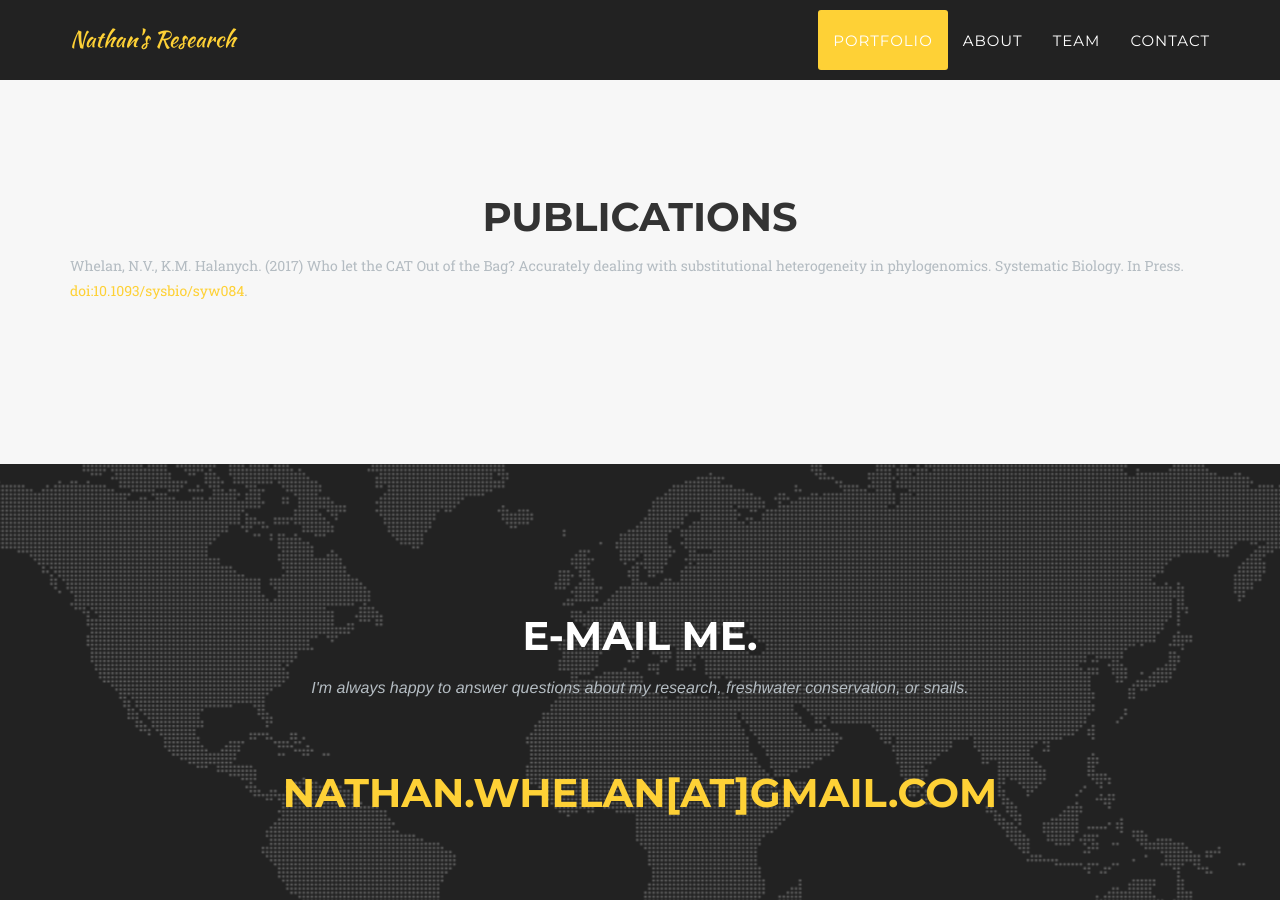
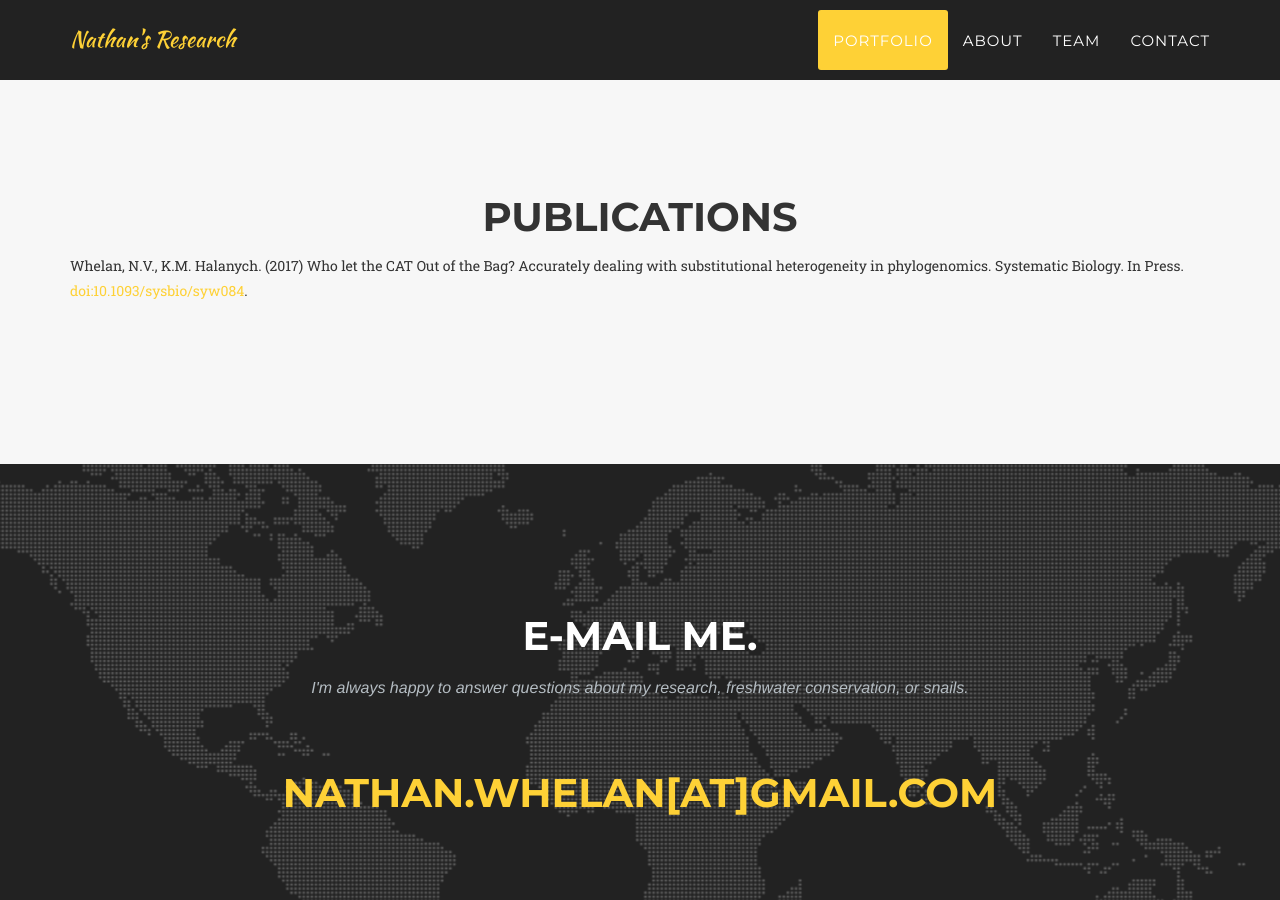
Before and after one commit to NathanWhelan/nathanwhelan.github.io, a Jekyll site: the page built from index.html, in a window 1280 px wide and 900 px high, scrolled down 4937 px. Built offline with Jekyll 4.4.1, drawn with Linux system fonts in a browser that asks for light colours; some web fonts are replaced.

Commit message:
Update publications.html

```diff
--- a/_includes/publications.html
+++ b/_includes/publications.html
@@ -8,7 +8,7 @@
             </div>
 
 <div class="box"><div class="box-title"></div><div class="box-body">
-	<p class="text-muted"> Whelan, N.V., K.M. Halanych. (2017) Who let the CAT Out of the Bag? Accurately dealing with substitutional heterogeneity in phylogenomics. Systematic Biology. In Press. <a href="http://dx.doi.org/10.1093/sysbio/syw084">doi:10.1093/sysbio/syw084</a>. </p>
+	<p> Whelan, N.V., K.M. Halanych. (2017) Who let the CAT Out of the Bag? Accurately dealing with substitutional heterogeneity in phylogenomics. Systematic Biology. In Press. <a href="http://dx.doi.org/10.1093/sysbio/syw084">doi:10.1093/sysbio/syw084</a>. </p>
 </div><div class="box-footer"> </div></div>
 
 
```
